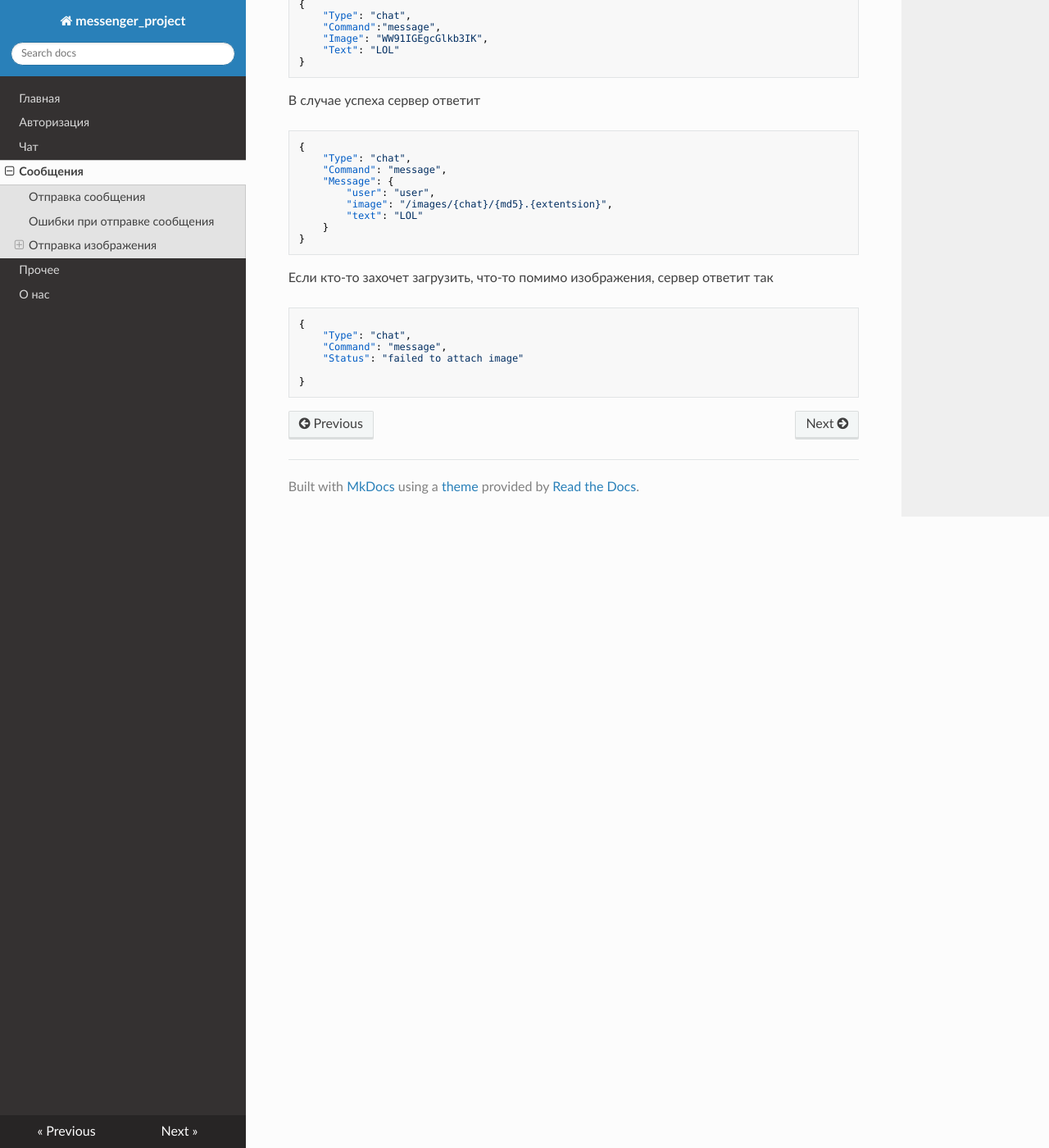
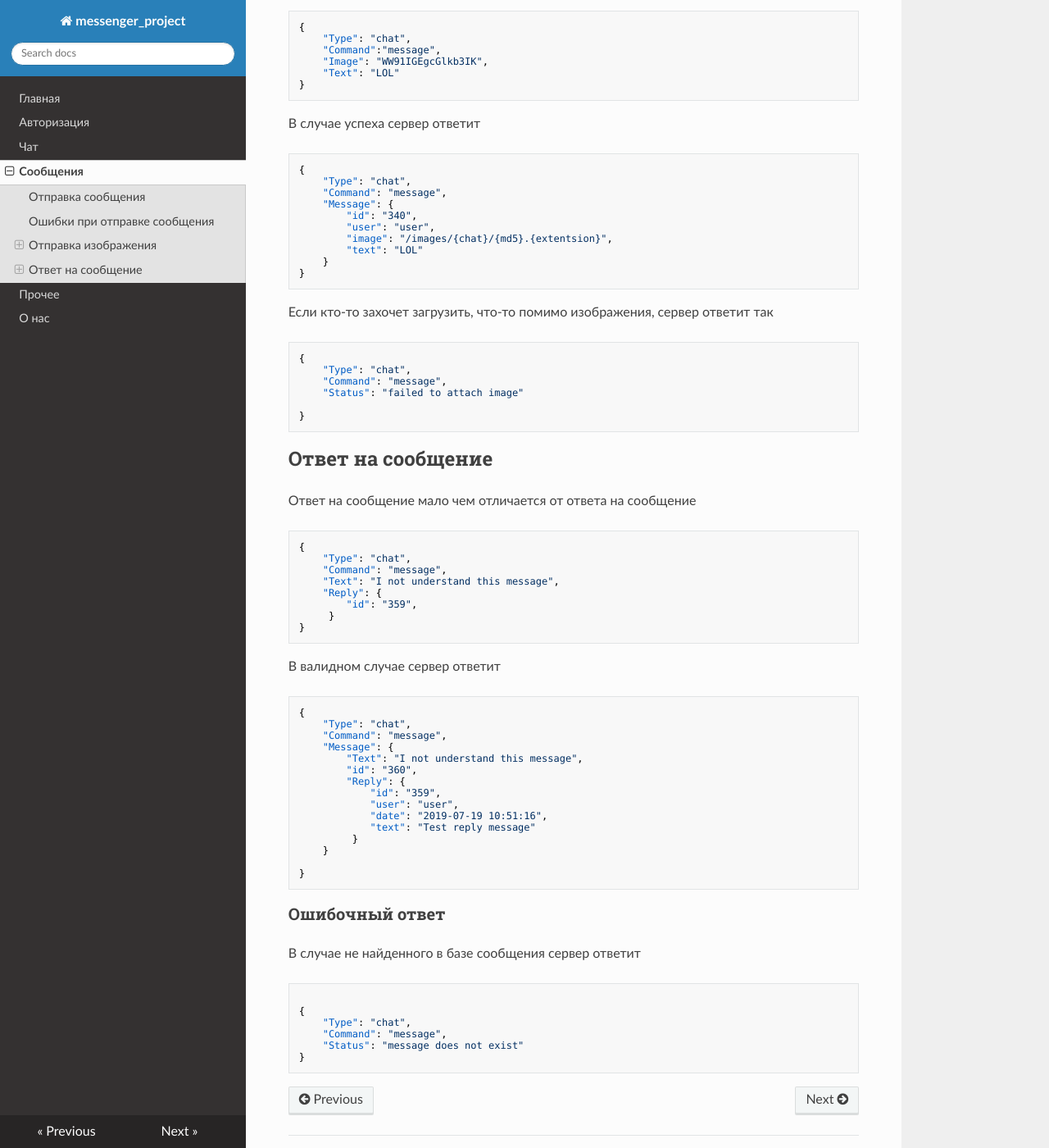
Before and after one commit to CyberPineapple/messenger_project, an MkDocs documentation site: the page built from backend/docs/docs/messages.md, in a window 1280 px wide and 1400 px high, scrolled down 2053 px. Shown: the whole window at 82% size. Built offline with MkDocs 1.6.1, drawn with Linux system fonts in a browser that asks for light colours; nearby versions of some CDN libraries; some of the changed text lies outside the part shown.

Commit message:
Update docs

````diff
--- a/backend/docs/docs/messages.md
+++ b/backend/docs/docs/messages.md
@@ -35,6 +35,7 @@
 	"Type": "chat",
 	"Command": "message",
 	"Message": {
+		"id" : "338",
 		"user": "user",
 		"text": "Hey, there is somebody?",
 	}
@@ -85,6 +86,7 @@
 	"Type": "chat",
 	"Command": "message",
 	"Message": {
+		"id" : "339",
 		"user": "user",
 		"image": "/images/{chat}/{md5}.{extentsion}",
 	}
@@ -110,6 +112,7 @@
 	"Type": "chat",
 	"Command": "message",
 	"Message": {
+		"id": "340",
 		"user": "user",
 		"image": "/images/{chat}/{md5}.{extentsion}",
 		"text": "LOL"
@@ -127,3 +130,51 @@
 
 }
 ```
+## Ответ на сообщение
+
+Ответ на сообщение мало чем отличается от ответа на сообщение
+
+```json
+{
+	"Type": "chat",
+	"Command": "message",
+	"Text": "I not understand this message",
+	"Reply": {
+    	"id": "359",
+     }
+}
+```
+
+В валидном случае сервер ответит
+
+
+```json
+{
+	"Type": "chat",
+	"Command": "message",
+	"Message": {
+		"Text": "I not understand this message",
+		"id": "360",
+		"Reply": {
+	    	"id": "359",
+	    	"user": "user",
+	    	"date": "2019-07-19 10:51:16",
+	    	"text": "Test reply message"
+	     }
+	}
+
+}
+```
+
+### Ошибочный ответ
+
+В случае не найденного в базе сообщения сервер ответит
+
+```json
+
+{
+	"Type": "chat",
+	"Command": "message",
+	"Status": "message does not exist"
+}
+```
````
Also changed, not shown: backend/docs/site/messages/index.html, backend/docs/site/search/search_index.json, backend/docs/site/sitemap.xml, 1 other file.
